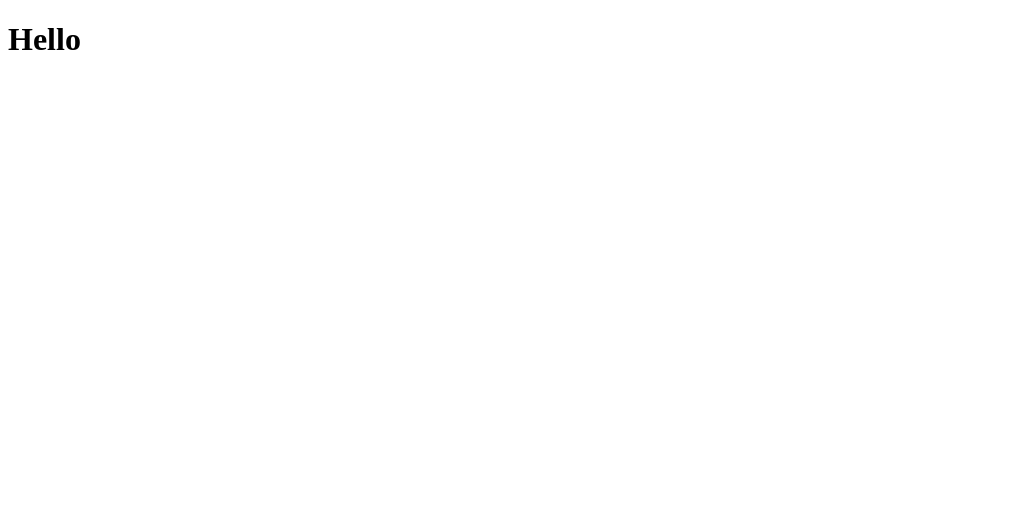
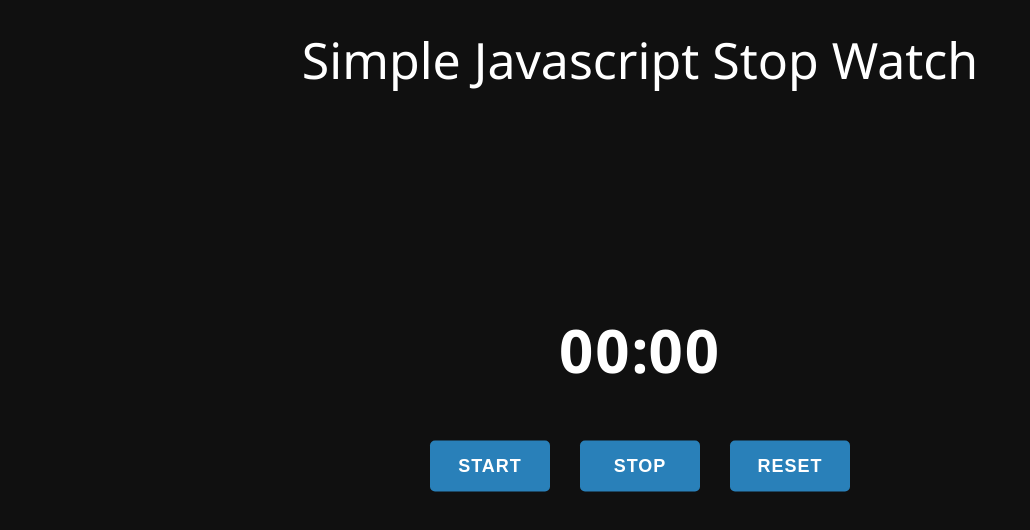
Before and after one commit to Khayruls-Code/js-projects, a plain HTML site: page stop-watch/index.html in a window 1280 px wide. Shown: the whole page, without its empty margins (0-1030 px from the left). Drawn offline with Linux system fonts and the light colour scheme.

Commit message:
a simple stop watch created

```diff
--- a/stop-watch/app.js
+++ b/stop-watch/app.js
@@ -0,0 +1,38 @@
+
+let secondContainer = document.getElementById('second')
+let milisecondContainer = document.getElementById('milisecond')
+let startBtn = document.getElementById('start')
+let stopBtn = document.getElementById('stop')
+let resetBtn = document.getElementById('reset')
+
+let miliseconds = 00
+let second = 00
+let interval;
+startBtn.addEventListener('click', function(){
+    interval = setInterval(startTimer, 10)
+})
+stopBtn.addEventListener('click', function(){
+   clearInterval(interval)
+})
+resetBtn.addEventListener('click', function(){
+   clearInterval(interval)
+    secondContainer.innerText = '00'
+    milisecondContainer.innerText = '00'
+})
+
+const startTimer = () => {
+    miliseconds++
+    milisecondContainer.innerText = '0' + miliseconds
+    if(miliseconds > 9){
+        milisecondContainer.innerText = miliseconds
+    }
+    if(miliseconds > 99){
+        second++
+        secondContainer.innerText = '0'+ second
+        miliseconds = 0;
+        milisecondContainer.innerText = miliseconds
+    }
+    if(second > 9){
+        secondContainer.innerText = second
+    }
+}
--- a/stop-watch/index.html
+++ b/stop-watch/index.html
@@ -8,8 +8,18 @@
     <title>Stop Watch</title>
 </head>
 <body>
-    <h1>Hello</h1>
 
+    <h1 class="title">Simple Javascript Stop Watch</h1>
+    <div class="container">
+        <div class="timer">
+            <h2><span  id="second">00</span>:<span id="milisecond">00</span></h2>
+        </div>
+        <div class="buttons">
+            <button id="start">Start</button>
+            <button id="stop">Stop</button>
+            <button id="reset">Reset</button>
+        </div>
+    </div>
 
 <script src="app.js"></script>
 </body>
--- a/stop-watch/style.css
+++ b/stop-watch/style.css
@@ -0,0 +1,57 @@
+@import url('https://fonts.googleapis.com/css2?family=Noto+Sans:wght@400;700&display=swap');
+*{
+    margin: 0;
+    padding:0;
+    box-sizing: border-box;
+}
+body{
+    font-family: 'Noto Sans', sans-serif;
+    background: #101010;
+    color: #fff;
+}
+.title{
+    font-size: 50px;
+    text-align: center;
+    padding-top: 2%;
+    font-weight: 500;
+}
+.container{
+    position: absolute;
+    top: 50%;
+    left: 50%;
+    transform: translate(-50%, -50%);
+    text-align: center;
+    width: 50%;
+}
+.timer h2{
+    font-size: 60px;
+    font-weight: 700;
+}
+.timer h2 span{
+    letter-spacing: 2px;
+}
+.buttons{
+    display: flex;
+    align-items: center;
+    justify-content: center;
+    margin-top: 50px;
+}
+.buttons button{
+    width: 120px;
+    padding: 15px 0;
+    margin: 0 15px;
+    font-size: 18px;
+    font-weight: bold;
+    letter-spacing: 1px;
+    text-transform: uppercase;
+    background: #2980b9;
+    border: none;
+    outline: none;
+    border-radius: 5px;
+    color: #fff;
+    transition: box-shadow 0.3s ease-in-out;
+    cursor: pointer;
+}
+.buttons button:hover{
+    box-shadow: 0px 10px 30px rgba(255, 255, 255, 0.3);
+}
```
